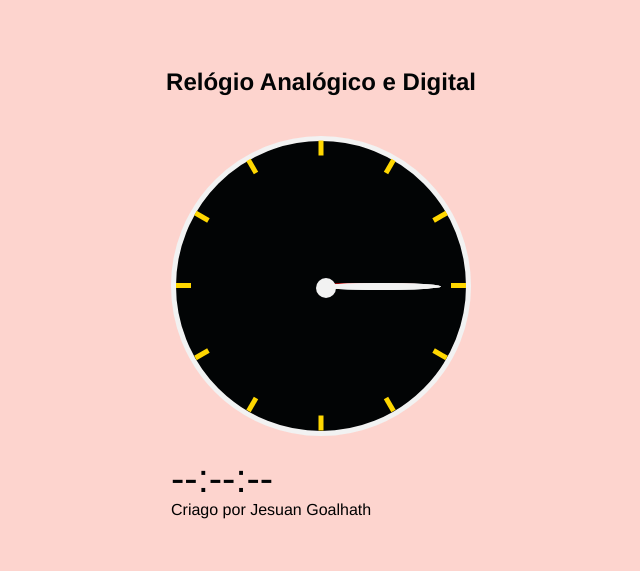
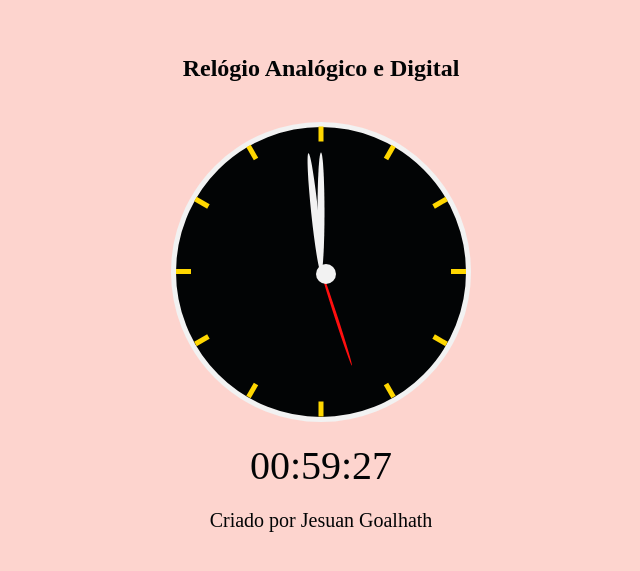
Before and after one commit to joshua-jake/projeto-relogio, a plain HTML site: page assets/index.html in a window 1280 px wide. Shown: the part 107-678 px from the top of the page, without its empty margins (319-959 px from the left). Drawn offline with Linux system fonts and the light colour scheme.

Commit message:
Manipulando os elementos do relogio com JavaScript

```diff
--- a/assets/css/style.css
+++ b/assets/css/style.css
@@ -19,12 +19,13 @@ body {
     align-items: center;
     flex-direction: column;
     background-color: var(--fundo);
-    font-family: Monserrat, helvetica, sans-serif;
+    font-family: Monserratf;
 }
 
 h1 {
     color: var(--black);
     margin-bottom: 40px;
+    cursor: pointer;
 }
 
 .relogio {
@@ -102,13 +103,18 @@ h1 {
 }
 
 .digital {
+    display: flex;
+    justify-content: center;
     color: var(--black);
     font-size: 40px;
     margin-top: 20px;
 }
 
-.footer {
+footer {
+    display: flex;
+    justify-content: center;
     margin-top: 20px;
     color: var(--black);
-    font-size: 13;
+    font-size: 20px;
+    font-family: Monserrat;
 }
--- a/assets/index.html
+++ b/assets/index.html
@@ -13,7 +13,7 @@
 
         <body>
             <section>
-                <h1>Relógio Analógico e Digital</h1>
+                <h1 onclick="akertar()">Relógio Analógico e Digital</h1>
             </section>
                 <mai>
                     <div class="relogio">
@@ -68,9 +68,11 @@
 
                     <div class="digital">--:--:--</div>
 
-                    <footer>Criago por Jesuan Goalhath</footer>
+                    <footer>Criado por Jesuan Goalhath</footer>
 
-                    <script src="assets/script.js"></script>
+                    <script src="js/script.js"></script>
+
+
 
 
         </body>
--- a/assets/js/script.js
+++ b/assets/js/script.js
@@ -1,3 +1,51 @@
-function akertar {
-    alert("Opa isso é um teste");
+// SELECIONAR OS ELEMENTOS PARA MANIPULAR
+
+let ditalElement = document.querySelector('.digital');
+let sElement = document.querySelector('.p_s');
+let mElement = document.querySelector('.p_m');
+let hElement = document.querySelector('.p_h');
+
+// ATUALIZAR O RELOGIO DIGITAL CRIAÇÃO DE UM TIMER
+
+
+function updateClock() {
+    let now = new Date();
+    let hour = now.getHours();
+    let minute = now.getMinutes();
+    let second = now.getSeconds();
+
+    ditalElement.innerHTML =`${fixZero(hour)}:${fixZero(minute)}:${fixZero(second)}`;// Inserido a hora no relógio digital
+
+
+    //Montando o Relógio Ananogico
+
+
+    let sDeg = ((360 / 60) * second) - 90;
+    let mDeg = ((360 / 60) * minute) - 90;
+    let hDeg = ((360 / 12) * hour) - 90;
+
+    sElement.style.transform = `rotate(${sDeg}deg)`;
+    mElement.style.transform = `rotate(${mDeg}deg)`;
+    hElement.style.transform = `rotate(${hDeg}deg)`;
+
+
 }
+//Acrecentando o zero para não quebrar
+function fixZero(time) {
+    if(time < 10) {
+        return '0'+time;
+    }
+    else {
+        return time;
+    }
+}
+
+
+setInterval(updateClock, 1000);
+updateClock();
+
+
+
+function akertar () {
+    alert("Relogio Criado com Sucesso!");
+}
```
